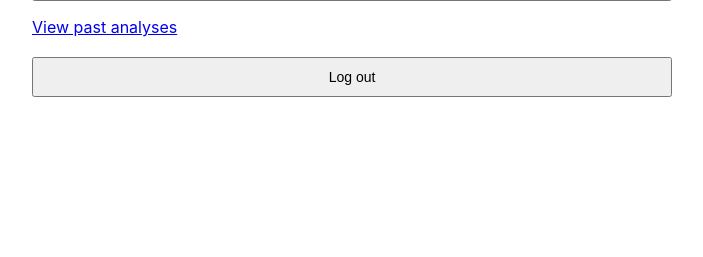
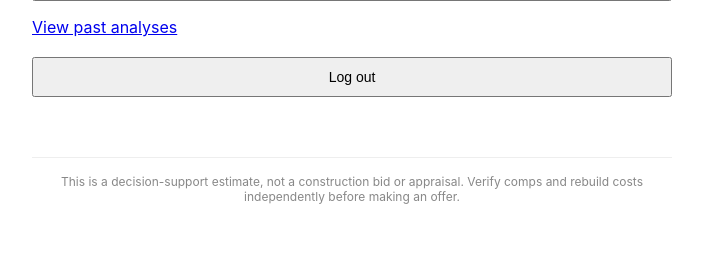
Before and after one commit to dqhomeinc/value-predictor, a Flask app: page / in a window 1280 px wide. Shown: the part 475-732 px from the top of the page, without its empty margins (288-991 px from the left). Run offline with Flask 3, Linux system fonts and the light colour scheme; the visitor is signed in with stand-in values (Sample User, id 1).

Commit message:
cleaning up

```diff
--- a/render.yaml
+++ b/render.yaml
@@ -2,9 +2,6 @@ services:
   - type: web
     name: value-predictor
     runtime: python
-    # RENTCAST_API_KEY and ANTHROPIC_API_KEY are dashboard-only: set them
-    # manually in the Render dashboard after deployment
-    # (Dashboard -> value-predictor -> Environment), not in this file.
     buildCommand: pip install -r requirements.txt && FLASK_APP=wsgi:app flask db upgrade
     startCommand: gunicorn wsgi:app
     plan: free
@@ -14,5 +11,8 @@ services:
       - key: DATABASE_URL
         sync: false
         # Set to your Postgres connection string.
+      - key: RENTCAST_API_KEY
+        sync: false
+        # Set to your RentCast API key (https://www.rentcast.io/api).
       - key: PYTHON_VERSION
         value: 3.11.0
--- a/static/style.css
+++ b/static/style.css
@@ -8,6 +8,15 @@ body {
 
 .muted {
   color: #666;
+}
+
+.disclaimer {
+  margin: 60px 0 20px;
+  padding-top: 16px;
+  border-top: 1px solid #eee;
+  font-size: 12px;
+  color: #888;
+  text-align: center;
 }
 
 form {
--- a/templates/base.html
+++ b/templates/base.html
@@ -18,5 +18,9 @@
   {% endwith %}
 
   {% block content %}{% endblock %}
+
+  <footer class="disclaimer">
+    This is a decision-support estimate, not a construction bid or appraisal. Verify comps and rebuild costs independently before making an offer.
+  </footer>
 </body>
 </html>
```
Also changed, not shown: 1 other file.
